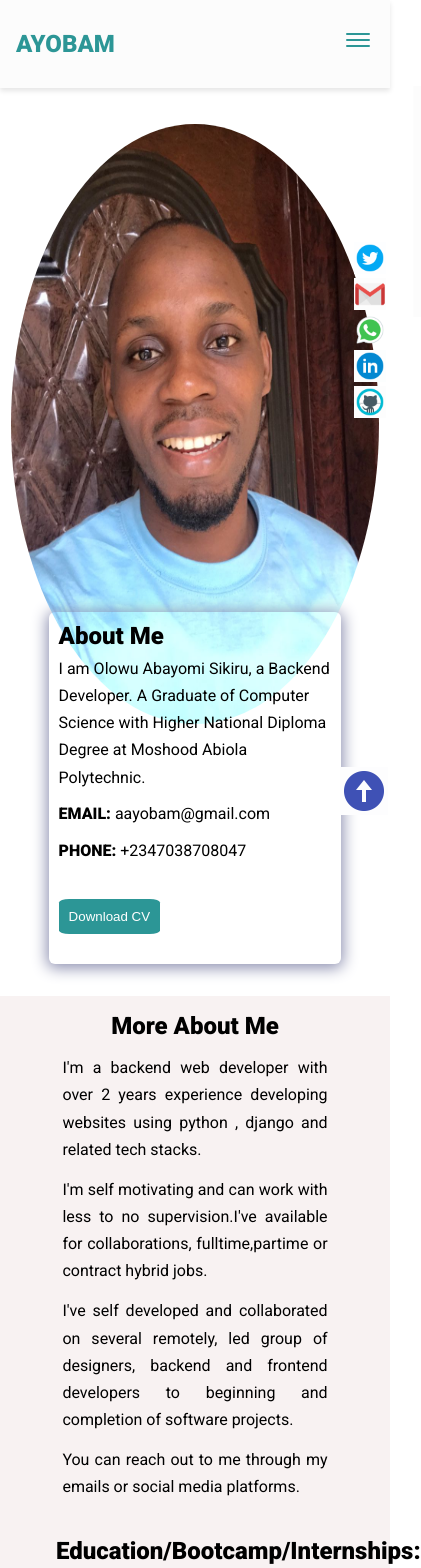
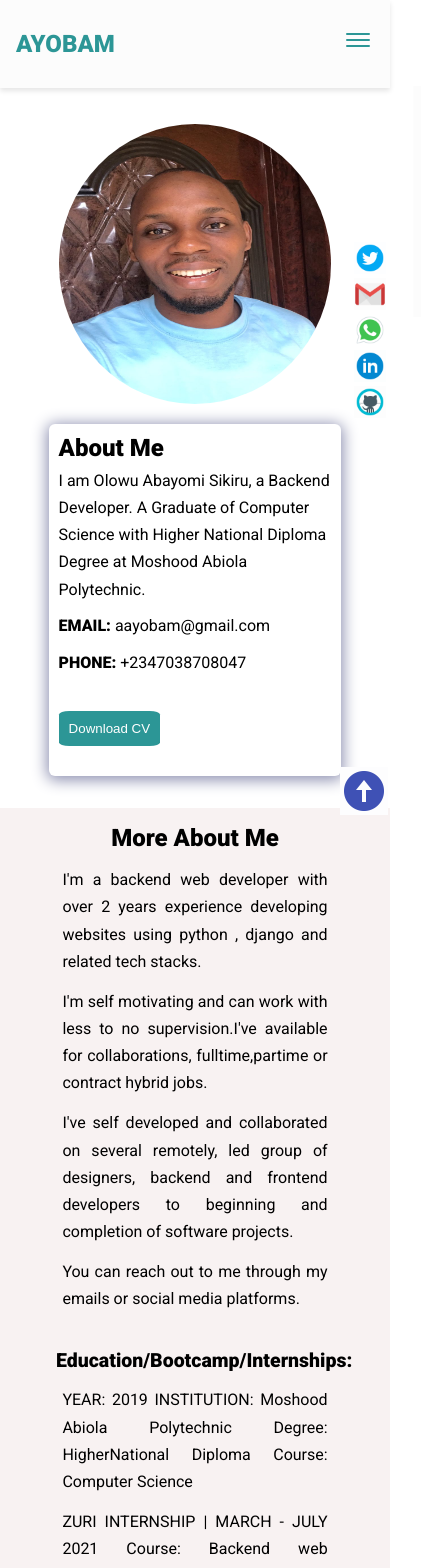
Before and after one commit to UvereAnn/portfolio-aayobam, a plain HTML site: page index.html in a window 390 px wide. Shown: the top 1568 px of the page, 421 px wide, since content can reach past the window. Drawn offline with nearby package versions, Linux system fonts and the light colour scheme.

Commit message:
adjusted style for mobile device

```diff
--- a/assets/css/styles.css
+++ b/assets/css/styles.css
@@ -441,12 +441,21 @@ footer {
 
 @media screen and (max-width: 420px) {
   .hero img {
-    height: 37.5rem;
-    width: 23rem;
+    height: 17.5rem;
+    width: 17rem;
   }
 
   .bio {
     width: 18.3rem;
+    margin-top: 20px;
+  }
+
+  .education h2{
+    font-size: 5vw;
+  }
+
+  .skills-wrapper{
+    columns: 3;
   }
 
   .project-container {
```
